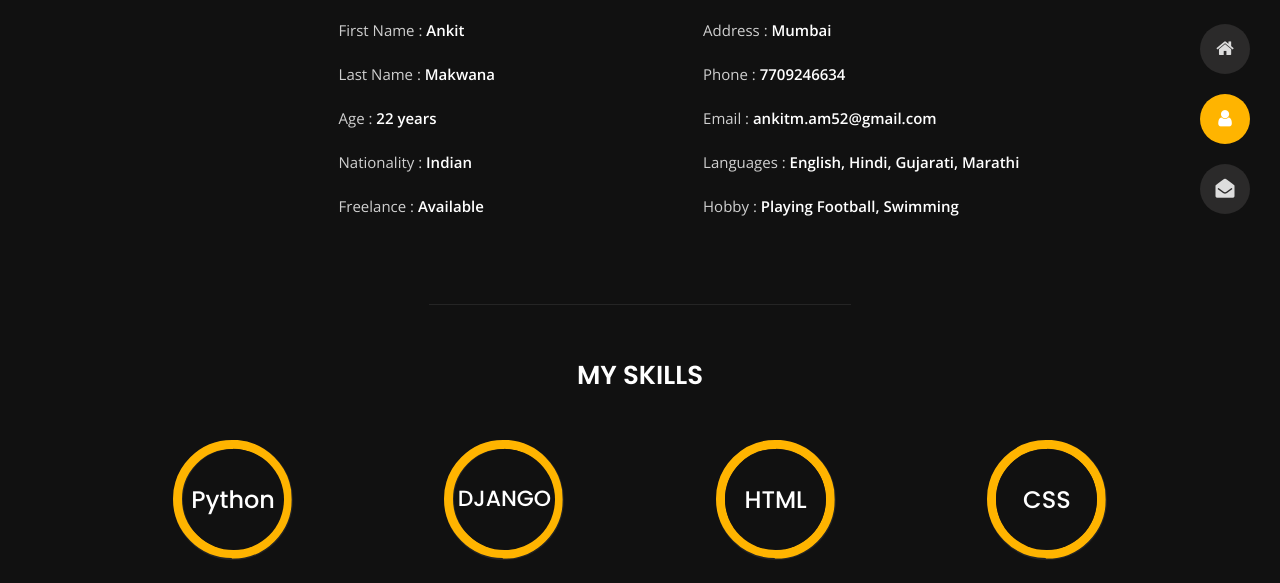
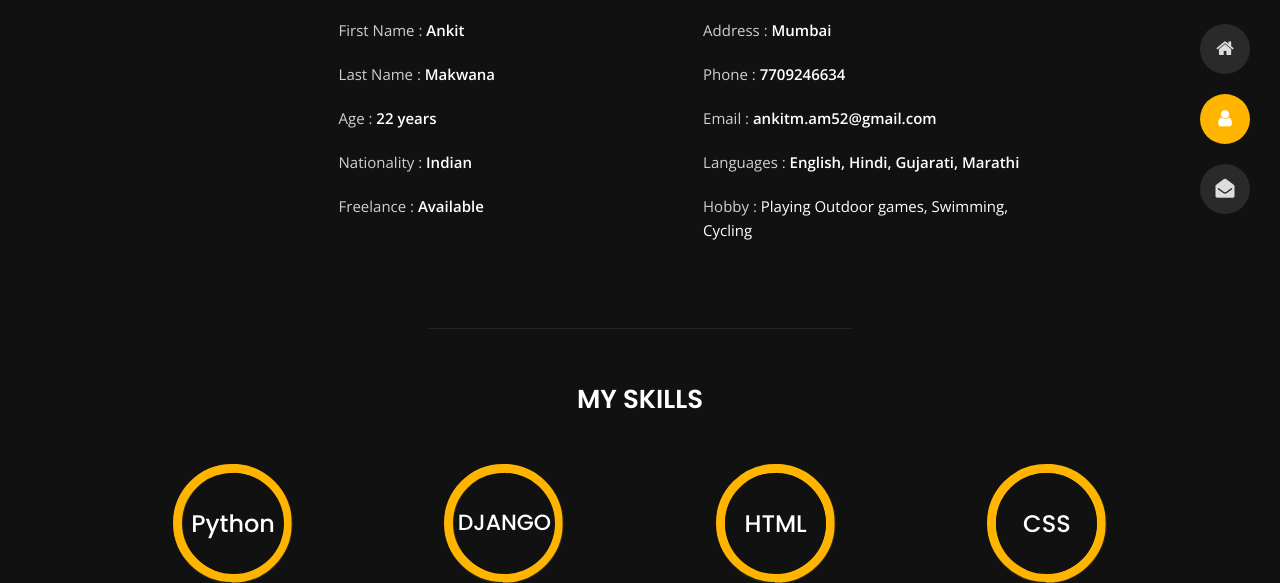
Before and after one commit to AnkitM03/Resume, a Django app: page /about in a window 1280 px wide. Shown: the part 281-864 px from the top of the page. Run offline with Django 3.2, Linux system fonts and the light colour scheme; data comes from the database, SQL or seed files in the repository; some libraries are stand-ins or nearby versions.

Commit message:
Changed the about page

```diff
--- a/templates/about.html
+++ b/templates/about.html
@@ -91,20 +91,24 @@
                     </div>
                     <div class="col-6">
                         <ul class="about-list list-unstyled open-sans-font">
-                            <li> <span class="title">first name :</span> <span class="value d-block d-sm-inline-block d-lg-block d-xl-inline-block">{{resume.First_Name}}</span> </li>
-                            <li> <span class="title">last name :</span> <span class="value d-block d-sm-inline-block d-lg-block d-xl-inline-block">{{resume.Last_Name}}</span> </li>
-                            <li> <span class="title">Age :</span> <span class="value d-block d-sm-inline-block d-lg-block d-xl-inline-block">{{resume.Age}} years</span> </li>
-                            <li> <span class="title">Nationality :</span> <span class="value d-block d-sm-inline-block d-lg-block d-xl-inline-block">{{resume.Nationality}}</span> </li>
-                            <li> <span class="title">Freelance :</span> <span class="value d-block d-sm-inline-block d-lg-block d-xl-inline-block">{{resume.Freelance}}</span> </li>
+                            <li> <span class="title">first name :</span> <span class="value d-block d-sm-inline-block d-lg-block d-xl-inline-block">Ankit</span>
+                            </li>
+                            <li> <span class="title">last name :</span> <span class="value d-block d-sm-inline-block d-lg-block d-xl-inline-block">Makwana</span>
+                            </li>
+                            <li> <span class="title">Age :</span> <span class="value d-block d-sm-inline-block d-lg-block d-xl-inline-block">22 years</span> </li>
+                            <li> <span class="title">Nationality :</span> <span class="value d-block d-sm-inline-block d-lg-block d-xl-inline-block">Indian</span>
+                            </li>
+                            <li> <span class="title">Freelance :</span> <span class="value d-block d-sm-inline-block d-lg-block d-xl-inline-block">Available</span> </li>
                         </ul>
                     </div>
                     <div class="col-6">
                         <ul class="about-list list-unstyled open-sans-font">
-                            <li> <span class="title">Address :</span> <span class="value d-block d-sm-inline-block d-lg-block d-xl-inline-block">{{resume.Address}}</span> </li>
-                            <li> <span class="title">phone :</span> <span class="value d-block d-sm-inline-block d-lg-block d-xl-inline-block">{{resume.Phone}}</span> </li>
-                            <li> <span class="title">Email :</span> <span class="value d-block d-sm-inline-block d-lg-block d-xl-inline-block">{{resume.Email}}</span> </li>
-                            <li> <span class="title">languages :</span> <span class="value d-block d-sm-inline-block d-lg-block d-xl-inline-block">{{resume.Langages}}</span> </li>
-                            <li> <span class="title">Hobby :</span> <span class="value d-block d-sm-inline-block d-lg-block d-xl-inline-block">{{resume.Hobby}}</span> </li>
+                            <li> <span class="title">Address :</span> <span class="value d-block d-sm-inline-block d-lg-block d-xl-inline-block">Mumbai</span>
+                            </li>
+                            <li> <span class="title">phone :</span> <span class="value d-block d-sm-inline-block d-lg-block d-xl-inline-block">7709246634</span> </li>
+                            <li> <span class="title">Email :</span> <span class="value d-block d-sm-inline-block d-lg-block d-xl-inline-block">ankitm.am52@gmail.com</span> </li>
+                            <li> <span class="title">languages :</span> <span class="value d-block d-sm-inline-block d-lg-block d-xl-inline-block">English, Hindi, Gujarati, Marathi</span> </li>
+                            <li> <span class="title">Hobby :</span> <span class="value d-block d-sm-inline-block d-lg-block d-xl-inline-block"></span>Playing Outdoor games, Swimming, Cycling </li>
                         </ul>
                     </div>
                 </div>
```
